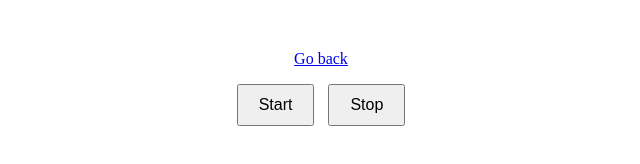
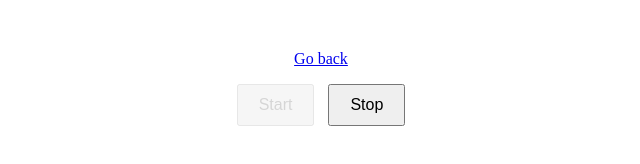
Before and after one commit to Sadovenko555/goit-js-hw-09, a plain HTML site: page 01-color-switcher.html in a window 1280 px wide. Shown: the whole page, without its empty margins (319-959 px from the left). Drawn offline with Linux system fonts and the light colour scheme.

Commit message:
Deploying to gh-pages from @ Sadovenko555/goit-js-hw-09@67bcc9383c34d6bc41706108e856deeb7efce427 🚀

```diff
--- a/01-color-switcher.html
+++ b/01-color-switcher.html
@@ -1 +1 @@
-<!DOCTYPE html><html lang="en"><head><meta charset="utf-8"><meta name="viewport" content="width=device-width, initial-scale=1.0"><title>Color Switcher</title><link rel="stylesheet" href="/goit-js-hw-09/01-color-switcher.2f163a73.css"><style>body{transition:background-color .3s}.container{max-width:300px;text-align:center;margin:50px auto}.button{cursor:pointer;padding:10px 20px;font-size:16px}.button:not(:last-child){margin-right:10px}.button:disabled{opacity:.5;cursor:not-allowed}</style></head><body> <div class="container"> <p><a href="/goit-js-hw-09/index.html">Go back</a></p> <button class="button" type="button" data-start="">Start</button> <button class="button" type="button" data-stop="">Stop</button> </div> <script src="/goit-js-hw-09/01-color-switcher.453b7f74.js" type="module"></script><script src="/goit-js-hw-09/01-color-switcher.44522ef1.js" nomodule="" defer></script> </body></html>
+<!DOCTYPE html><html lang="en"><head><meta charset="utf-8"><meta name="viewport" content="width=device-width, initial-scale=1.0"><title>Color Switcher</title><link rel="stylesheet" href="/goit-js-hw-09/01-color-switcher.2f163a73.css"><style>body{transition:background-color .3s}.container{max-width:300px;text-align:center;margin:50px auto}.button{cursor:pointer;padding:10px 20px;font-size:16px}.button:not(:last-child){margin-right:10px}.button:disabled{opacity:.5;cursor:not-allowed}</style></head><body> <div class="container"> <p><a href="/goit-js-hw-09/index.html">Go back</a></p> <button class="button" type="button" data-start="" disabled>Start</button> <button class="button" type="button" data-stop="">Stop</button> </div> <script src="/goit-js-hw-09/01-color-switcher.453b7f74.js" type="module"></script><script src="/goit-js-hw-09/01-color-switcher.44522ef1.js" nomodule="" defer></script> </body></html>
```
